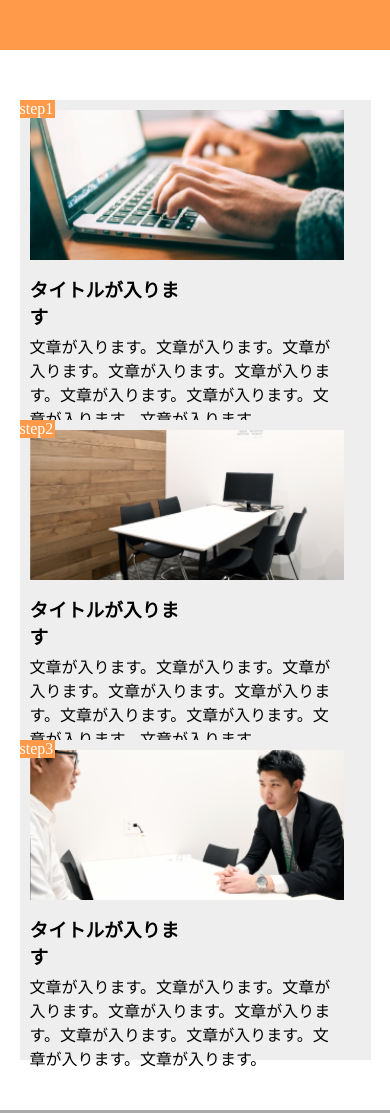
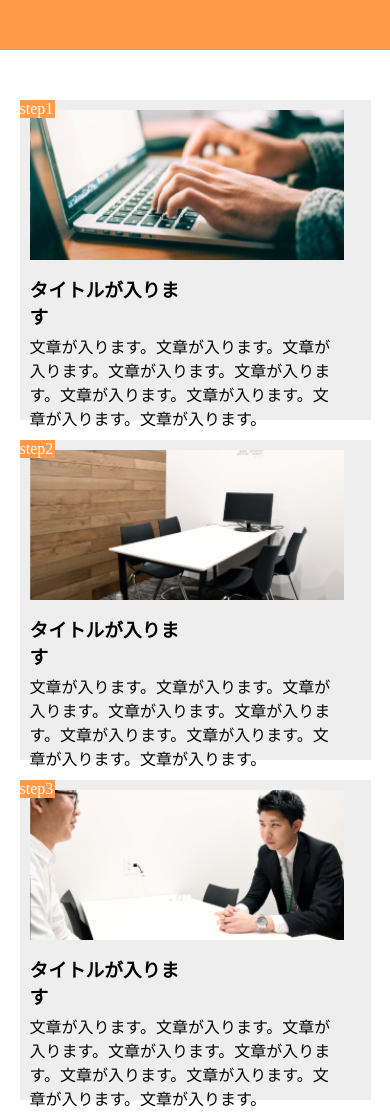
Before and after one commit to MACARONBOOK/Test1, a plain HTML site: page index.html in a window 390 px wide. Shown: the top 1113 px of the page. Drawn offline with Linux system fonts and the light colour scheme.

Commit message:
Fix_0607

```diff
--- a/style.css
+++ b/style.css
@@ -85,6 +85,7 @@ footer {
   .step-box {
     width: 100%;
     height: 320px;
+    margin-bottom: 20px!important
 
 
   }
```
